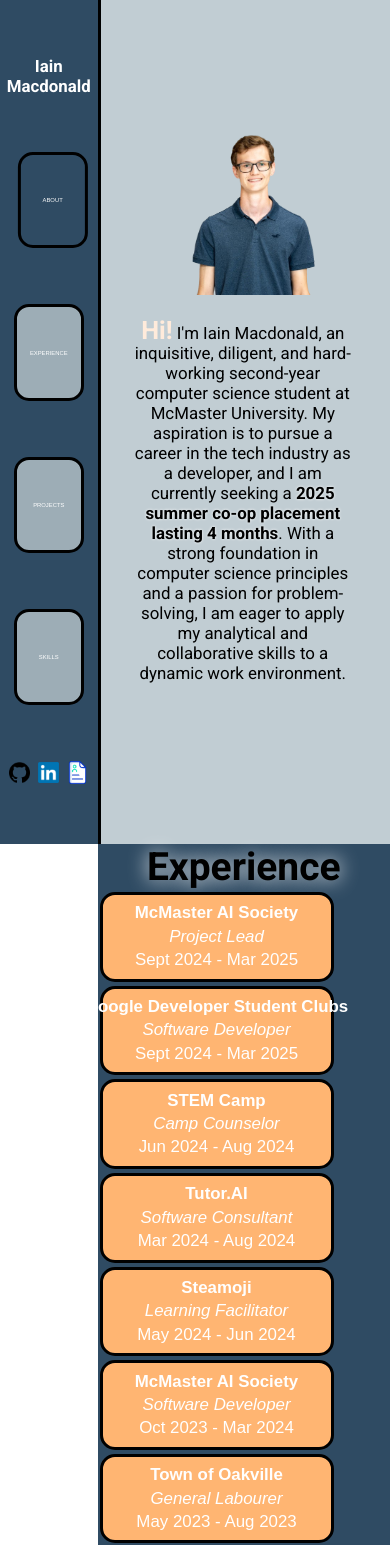
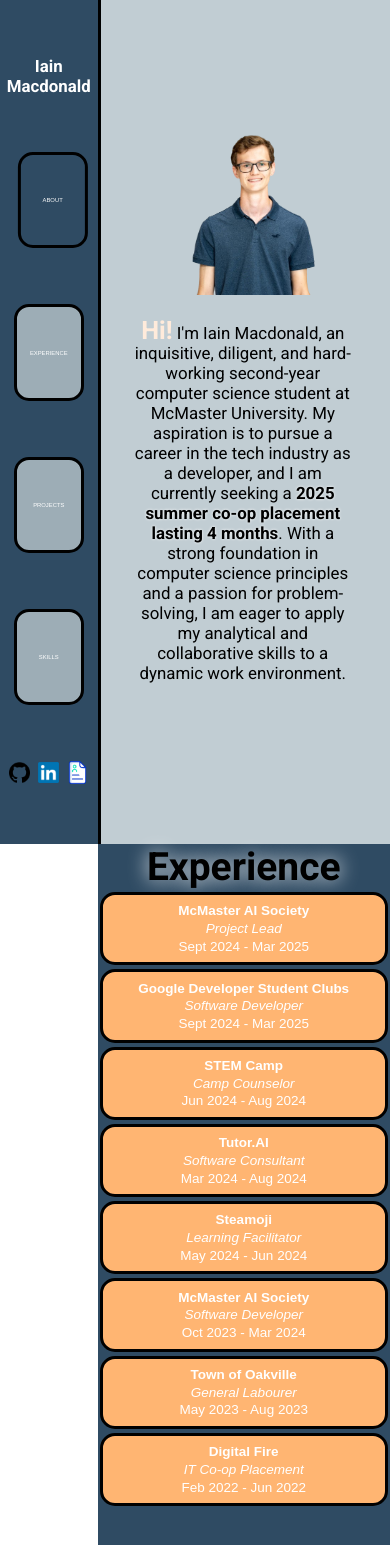
Before and after one commit to IainMac32/Website, a React (Create React App) app: page / in a window 390 px wide. Shown: the top 1545 px of the page. Built offline with nearby package versions, Linux system fonts and the light colour scheme.

Commit message:
phone view change

```diff
--- a/src/App.js
+++ b/src/App.js
@@ -222,10 +222,10 @@
 
   @media (max-width: 768px) {
 
-    width: 80%;
+    width: 100%;
     margin: 2px;
-    font-size: 2.0vh;
-    padding: 1vh 15%;
+    font-size: 1.6vh;
+    padding: 1vh 10%;
 
   }
 `;
```
